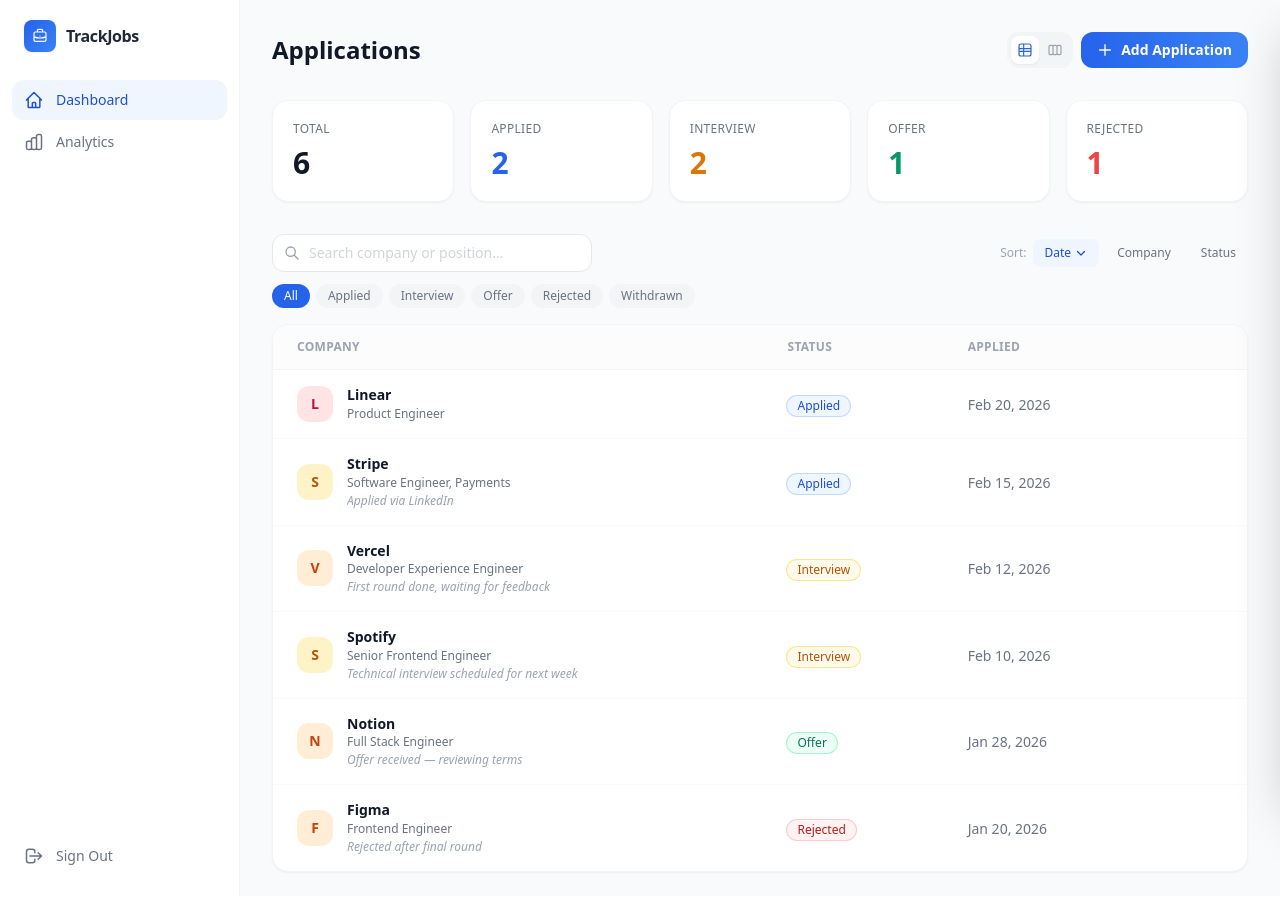
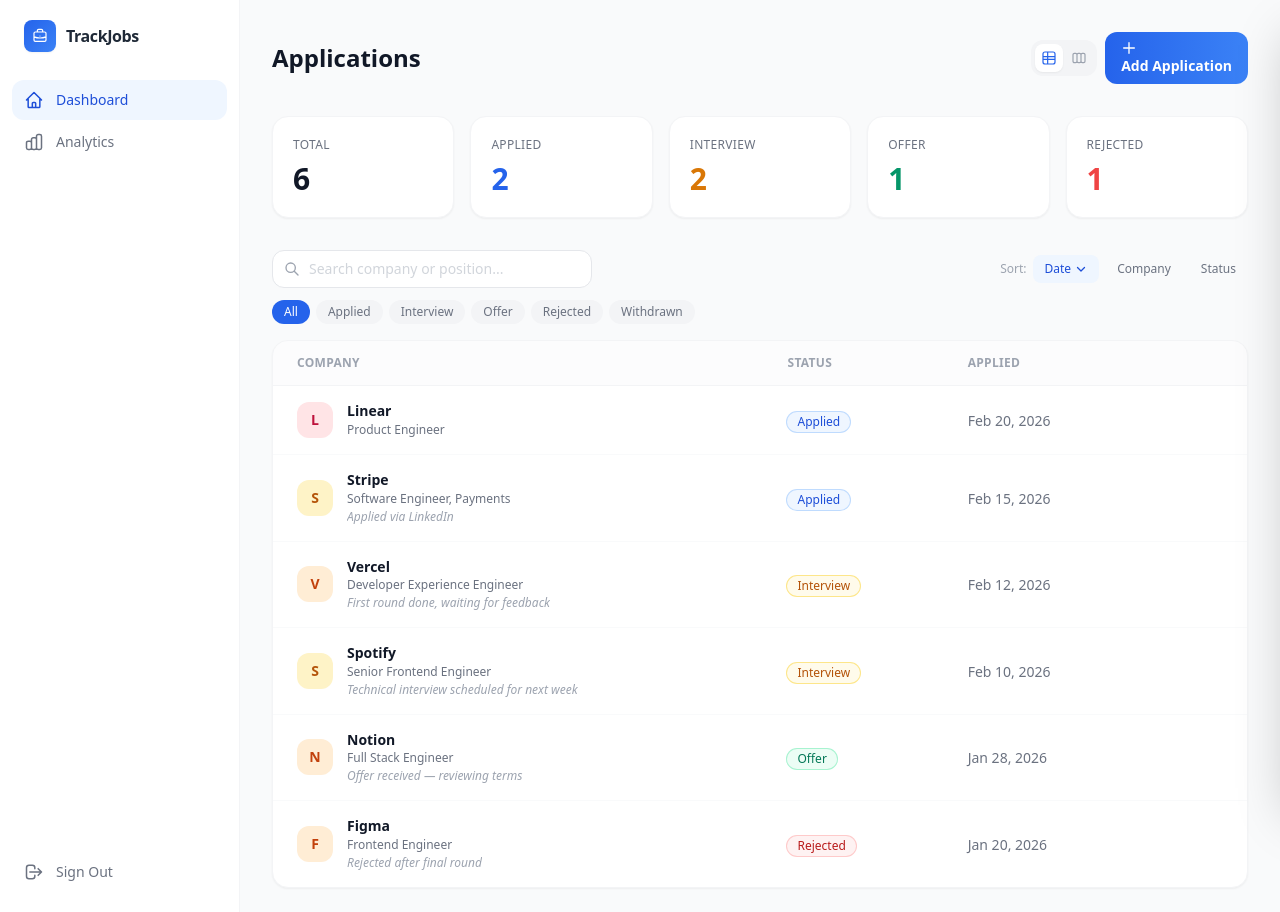
Before and after one commit to basarardabaykal/trackjobapplications-frontend, a React (Vite) app: page /dashboard in a window 1280 px wide. Built offline with nearby package versions, Linux system fonts and the light colour scheme; no server answers.

Commit message:
refactor(DashboardPage): DashboardLayout, useMemo stats, Button component, i18n

```diff
--- a/src/pages/DashboardPage.tsx
+++ b/src/pages/DashboardPage.tsx
@@ -1,5 +1,6 @@
-import { useState } from 'react'
-import Sidebar from '../components/dashboard/Sidebar'
+import { useMemo, useState } from 'react'
+import { useTranslation } from 'react-i18next'
+import DashboardLayout from '../components/layout/DashboardLayout'
 import Header from '../components/dashboard/Header'
 import StatCard from '../components/dashboard/StatCard'
 import ApplicationsTable from '../components/dashboard/ApplicationsTable'
@@ -8,25 +9,20 @@
 import ConfirmModal from '../components/dashboard/ConfirmModal'
 import TableFilters from '../components/dashboard/TableFilters'
 import ApplicationDrawer from '../components/dashboard/ApplicationDrawer'
+import Button from '../components/ui/Button'
 import { PlusIcon, TableIcon, KanbanIcon } from '../components/icons'
 import { MOCK_APPLICATIONS } from '../data/mockApplications'
 import { ApplicationStatus, JobApplication, ViewMode } from '../types'
 import { useToast } from '../context/ToastContext'
 import { useApplicationFilters } from '../hooks/useApplicationFilters'
 
-
-
 export default function DashboardPage() {
+  const { t } = useTranslation()
   const { addToast } = useToast()
   const [apps, setApps] = useState<JobApplication[]>(MOCK_APPLICATIONS)
 
-  // View mode
   const [view, setView] = useState<ViewMode>('table')
-
-  // Drawer state
   const [drawerApp, setDrawerApp] = useState<JobApplication | null>(null)
-
-  // Modal state
   const [addOpen, setAddOpen] = useState(false)
   const [editTarget, setEditTarget] = useState<JobApplication | null>(null)
   const [deleteTarget, setDeleteTarget] = useState<JobApplication | null>(null)
@@ -34,13 +30,13 @@
   const { search, setSearch, statusFilter, setStatusFilter, sortKey, sortDir, handleSortChange, filtered } =
     useApplicationFilters(apps)
 
-  const stats = {
+  const stats = useMemo(() => ({
     total: apps.length,
     applied: apps.filter(a => a.status === 'applied').length,
     interview: apps.filter(a => a.status === 'interview').length,
     offer: apps.filter(a => a.status === 'offer').length,
     rejected: apps.filter(a => a.status === 'rejected').length,
-  }
+  }), [apps])
 
   function handleAdd(data: Omit<JobApplication, 'id' | 'created_at' | 'updated_at'>) {
     const now = new Date().toISOString()
@@ -73,16 +69,11 @@
   }
 
   return (
-    <div className="flex min-h-screen bg-gray-50">
-      <Sidebar />
-
-      <div className="flex-1 flex flex-col min-w-0">
-        <div className="px-8 pt-8 pb-6">
+    <DashboardLayout>
       <Header
-            title="Applications"
+        title={t('dashboard.title')}
         action={
           <div className="flex items-center gap-2">
-                {/* View toggle */}
             <div className="flex items-center bg-gray-100 rounded-xl p-1 gap-0.5">
               <button
                 onClick={() => setView('table')}
@@ -100,23 +91,20 @@
               </button>
             </div>
 
-                <button
-                  onClick={() => setAddOpen(true)}
-                  className="inline-flex items-center gap-2 px-4 py-2 rounded-xl text-sm font-semibold text-white bg-gradient-to-r from-blue-600 to-blue-500 hover:from-blue-700 hover:to-blue-600 hover:shadow-md hover:shadow-blue-200 transition-all duration-200"
-                >
+            <Button onClick={() => setAddOpen(true)}>
               <PlusIcon />
-                  Add Application
-                </button>
+              {t('dashboard.addApplication')}
+            </Button>
           </div>
         }
       />
 
       <div className="grid grid-cols-2 sm:grid-cols-3 lg:grid-cols-5 gap-4 mb-8">
-            <StatCard label="Total" value={stats.total} color="text-gray-900" />
-            <StatCard label="Applied" value={stats.applied} color="text-blue-600" />
-            <StatCard label="Interview" value={stats.interview} color="text-amber-600" />
-            <StatCard label="Offer" value={stats.offer} color="text-emerald-600" />
-            <StatCard label="Rejected" value={stats.rejected} color="text-red-500" />
+        <StatCard label={t('dashboard.stats.total')} value={stats.total} color="text-gray-900" />
+        <StatCard label={t('dashboard.stats.applied')} value={stats.applied} color="text-blue-600" />
+        <StatCard label={t('dashboard.stats.interview')} value={stats.interview} color="text-amber-600" />
+        <StatCard label={t('dashboard.stats.offer')} value={stats.offer} color="text-emerald-600" />
+        <StatCard label={t('dashboard.stats.rejected')} value={stats.rejected} color="text-red-500" />
       </div>
 
       <TableFilters
@@ -145,8 +133,6 @@
           onStatusChange={handleStatusChange}
         />
       )}
-        </div>
-      </div>
 
       <AddApplicationModal
         open={addOpen}
@@ -163,13 +149,16 @@
 
       <ConfirmModal
         open={!!deleteTarget}
-        title="Delete application"
+        title={t('dashboard.confirm.deleteTitle')}
         description={
           deleteTarget
-            ? `Remove ${deleteTarget.company} — ${deleteTarget.position}? This cannot be undone.`
+            ? t('dashboard.confirm.deleteDescription', {
+                company: deleteTarget.company,
+                position: deleteTarget.position,
+              })
             : ''
         }
-        confirmLabel="Delete"
+        confirmLabel={t('dashboard.confirm.delete')}
         onConfirm={handleDelete}
         onCancel={() => setDeleteTarget(null)}
       />
@@ -180,6 +169,6 @@
         onEdit={app => { setDrawerApp(null); setEditTarget(app) }}
         onDelete={app => { setDrawerApp(null); setDeleteTarget(app) }}
       />
-    </div>
+    </DashboardLayout>
   )
 }
```
Lines whose indentation alone changed are shown as unchanged.
